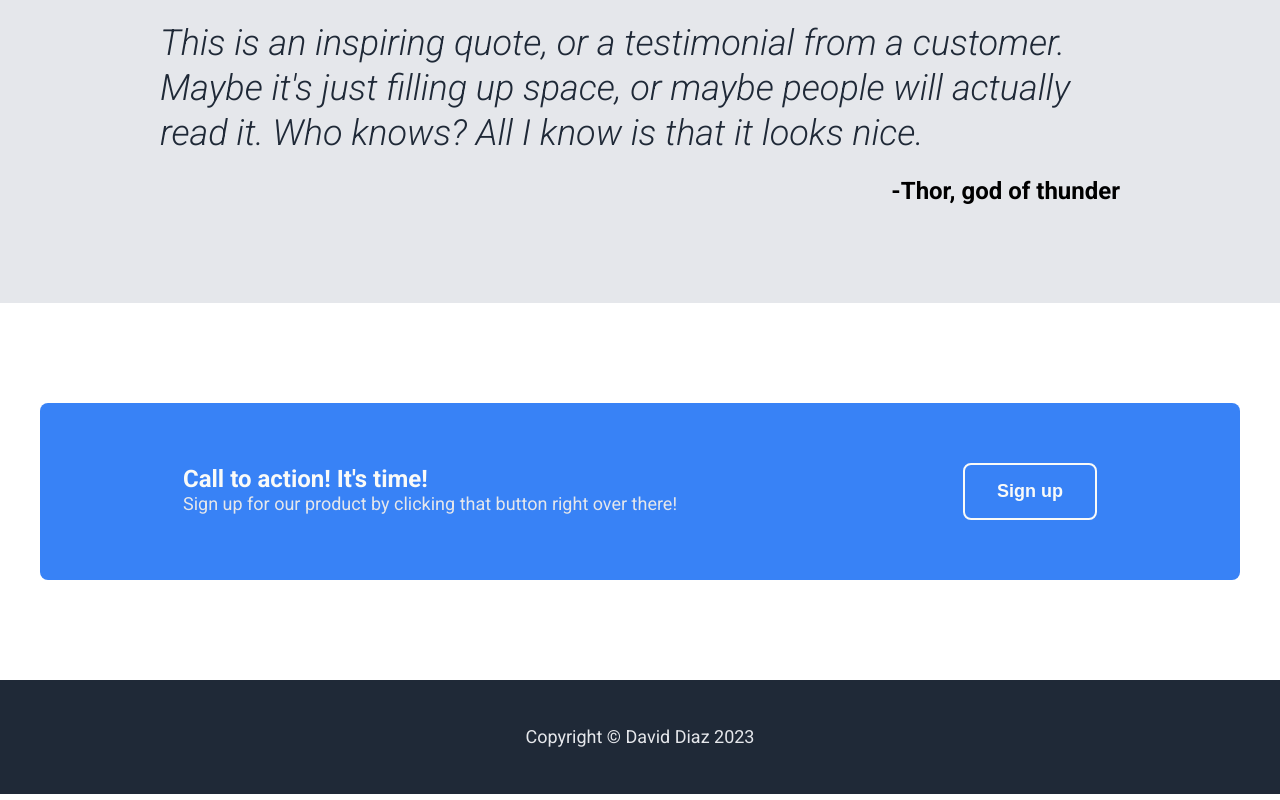
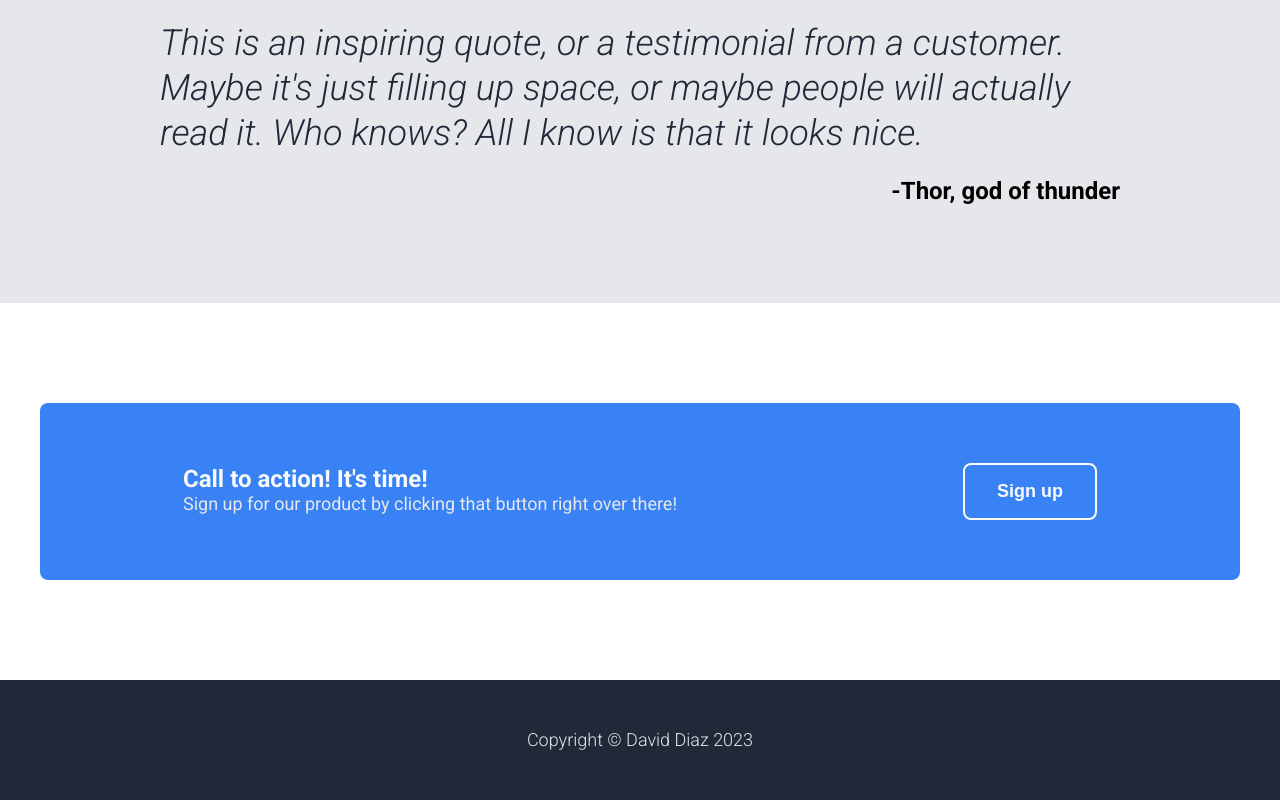
Before and after one commit to magistermu/landing-page, a plain HTML site: page index.html in a window 1280 px wide. Shown: the part 1304-2104 px from the top of the page. Drawn offline with Linux system fonts and the light colour scheme.

Commit message:
Clean css file

```diff
--- a/index.html
+++ b/index.html
@@ -76,9 +76,9 @@
         </div>
     </section>
 
-    <footer>
+    <footer class="dark-background">
         <div class="container">
-            <p>Copyright © David Diaz 2023</p>
+            <p class="secondary-text">Copyright © David Diaz 2023</p>
         </div>
     </footer>
 </body>
--- a/styles/style.css
+++ b/styles/style.css
@@ -59,7 +59,7 @@ a {
 
 .secondary-text {
     color: var(--secondary);
-    font-weight: 200;
+    font-weight: 300;
     font-size: 18px;
     line-height: 1.5rem;
 }
@@ -190,13 +190,10 @@ button {
 }
 
 footer {
-    background-color: var(--dark-color);
     padding-top: 48px;
     padding-bottom: 48px;
 }
 
-footer p{
+footer p {
     text-align: center;
-    font-size: 18px;
-    color: var(--secondary);
 }
```
